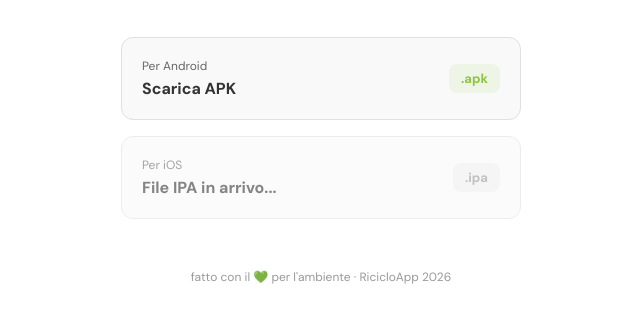
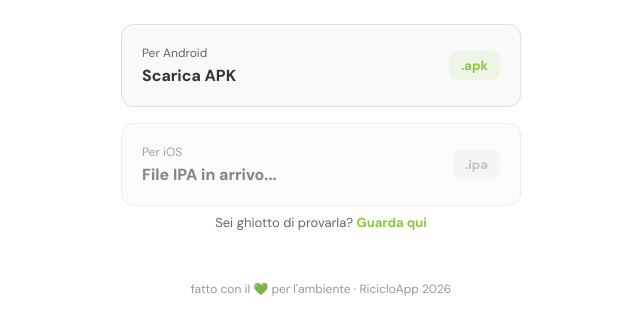
Before and after one commit to AndreaPolazzo/Sito-RicicloApp, a website: page index.html in a window 1280 px wide. Shown: the part 317-652 px from the top of the page, without its empty margins (319-959 px from the left). Drawn offline with Linux system fonts and the light colour scheme.

Commit message:
Update index.html

```diff
--- a/index.html
+++ b/index.html
@@ -50,7 +50,7 @@
   .app-logo {
     width: 48px;
     height: 48px;
-    border-radius: 12px; /* Smussa leggermente gli angoli dell'icona */
+    border-radius: 12px;
     object-fit: cover;
   }
 
@@ -94,7 +94,8 @@
     transition: background 0.2s, transform 0.1s;
   }
 
-  .dl-card:hover {
+  /* Rimuove l'hover dalla card disabilitata */
+  a.dl-card:hover {
     background: #f1f1f1;
     transform: translateY(-2px);
   }
@@ -124,6 +125,25 @@
     border-radius: 8px;
   }
 
+  /* --- TESTO CURIOSITÀ --- */
+  .teaser-text {
+    font-size: 13px;
+    color: var(--muted);
+    text-align: center;
+  }
+
+  .teaser-link {
+    color: var(--lime-dark);
+    text-decoration: none;
+    font-weight: 700;
+    transition: opacity 0.2s;
+  }
+
+  .teaser-link:hover {
+    opacity: 0.8;
+    text-decoration: underline;
+  }
+
   /* --- FOOTER --- */
   footer {
     font-size: 12px;
@@ -145,6 +165,7 @@
   <p class="tagline">Scatta una foto e scopri subito dove buttarlo. Niente più dubbi.</p>
 
   <div class="dl-container">
+
     <!-- BOTTONE ANDROID -->
     <a class="dl-card" href="https://github.com/AndreaPolazzo/Sito-RicicloApp/releases/download/v1.0.0/RicicloApp.apk" target="_blank">
       <div class="dl-info">
@@ -154,6 +175,9 @@
       <span class="dl-ext">.apk</span>
     </a>
 
+    <!-- SEZIONE IOS CON TESTO SOTTO -->
+    <div style="display: flex; flex-direction: column; gap: 8px;">
+
       <!-- CARD IOS (Disabilitata per ora) -->
       <div class="dl-card" style="opacity: 0.6; cursor: not-allowed;">
         <div class="dl-info">
@@ -162,18 +186,18 @@
         </div>
         <span class="dl-ext" style="background: rgba(153, 153, 153, 0.1); color: #999;">.ipa</span>
       </div>
+
+      <!-- LA TUA FRASE -->
+      <p class="teaser-text">
+        Sei ghiotto di provarla? <a href="INSERISCI_QUI_IL_LINK_VIDEO_O_WEB" target="_blank" class="teaser-link">Guarda qui</a>
+      </p>
+
     </div>
 
+  </div>
 
   <footer>fatto con il 💚 per l'ambiente · RicicloApp 2026</footer>
 
 </div>
-
-<!-- Vercel Web Analytics -->
-<script>
-  window.va = window.va || function () { (window.vaq = window.vaq || []).push(arguments); };
-</script>
-<script defer src="/_vercel/insights/script.js"></script>
-
 </body>
 </html>
```
Lines whose indentation alone changed are shown as unchanged.
